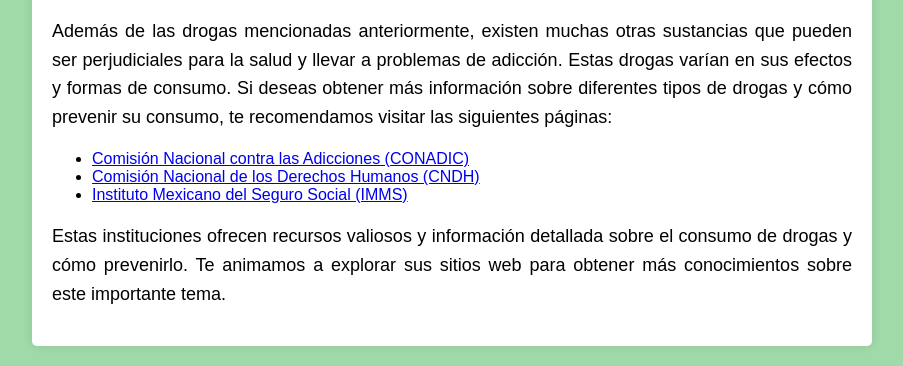
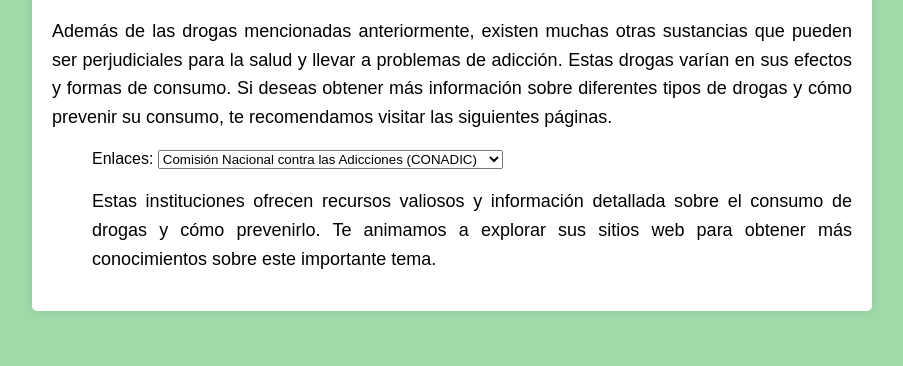
Before and after one commit to Albert7890/FundProg1A, a plain HTML site: page index.htm in a window 1280 px wide. Shown: the part 4665-5031 px from the top of the page, without its empty margins (188-1091 px from the left). After the commit the page ends 4996 px from the top, so only its background shows below. Drawn offline with Linux system fonts and the light colour scheme.

Commit message:
Update index.htm

```diff
--- a/index.htm
+++ b/index.htm
@@ -173,14 +173,15 @@
 
         <h2 class="center-text">Más información</h2>
         <p>
-            Además de las drogas mencionadas anteriormente, existen muchas otras sustancias que pueden ser perjudiciales para la salud y llevar a problemas de adicción. Estas drogas varían en sus efectos y formas de consumo. Si deseas obtener más información sobre diferentes tipos de drogas y cómo prevenir su consumo, te recomendamos visitar las siguientes páginas:
+            Además de las drogas mencionadas anteriormente, existen muchas otras sustancias que pueden ser perjudiciales para la salud y llevar a problemas de adicción. Estas drogas varían en sus efectos y formas de consumo. Si deseas obtener más información sobre diferentes tipos de drogas y cómo prevenir su consumo, te recomendamos visitar las siguientes páginas.
         </p>
         <ul>
-            <li><a href="https://www.gob.mx/salud%7Cconadic/" target="_blank">Comisión Nacional contra las Adicciones (CONADIC)</a></li>
-            <li><a href="http://www.salud.gob.mx/unidades/cdi/documentos/CDM.htm" target="_blank">Comisión Nacional de los Derechos Humanos (CNDH)</a></li>
-            <li><a href="https://www.gob.mx/salud/conadic/documentos/conoce-sobre-las-drogas-y-algo-mas" target="_blank">Instituto Mexicano del Seguro Social (IMMS)</a></li>
-        </ul>
-
+         <label for="dropdown-menu">Enlaces:</label>
+        <select id="dropdown-menu" onchange="window.open(this.value, '_blank');">
+            <option value="https://www.gob.mx/salud%7Cconadic/">Comisión Nacional contra las Adicciones (CONADIC)</option>
+            <option value="http://www.salud.gob.mx/unidades/cdi/documentos/CDM.htm">Comisión Nacional de los Derechos Humanos (CNDH)</option>
+            <option value="https://www.gob.mx/salud/conadic/documentos/conoce-sobre-las-drogas-y-algo-mas">Instituto Mexicano del Seguro Social (IMMS)</option>
+        </select>
         <p>
             Estas instituciones ofrecen recursos valiosos y información detallada sobre el consumo de drogas y cómo prevenirlo. Te animamos a explorar sus sitios web para obtener más conocimientos sobre este importante tema.
         </p>
```
